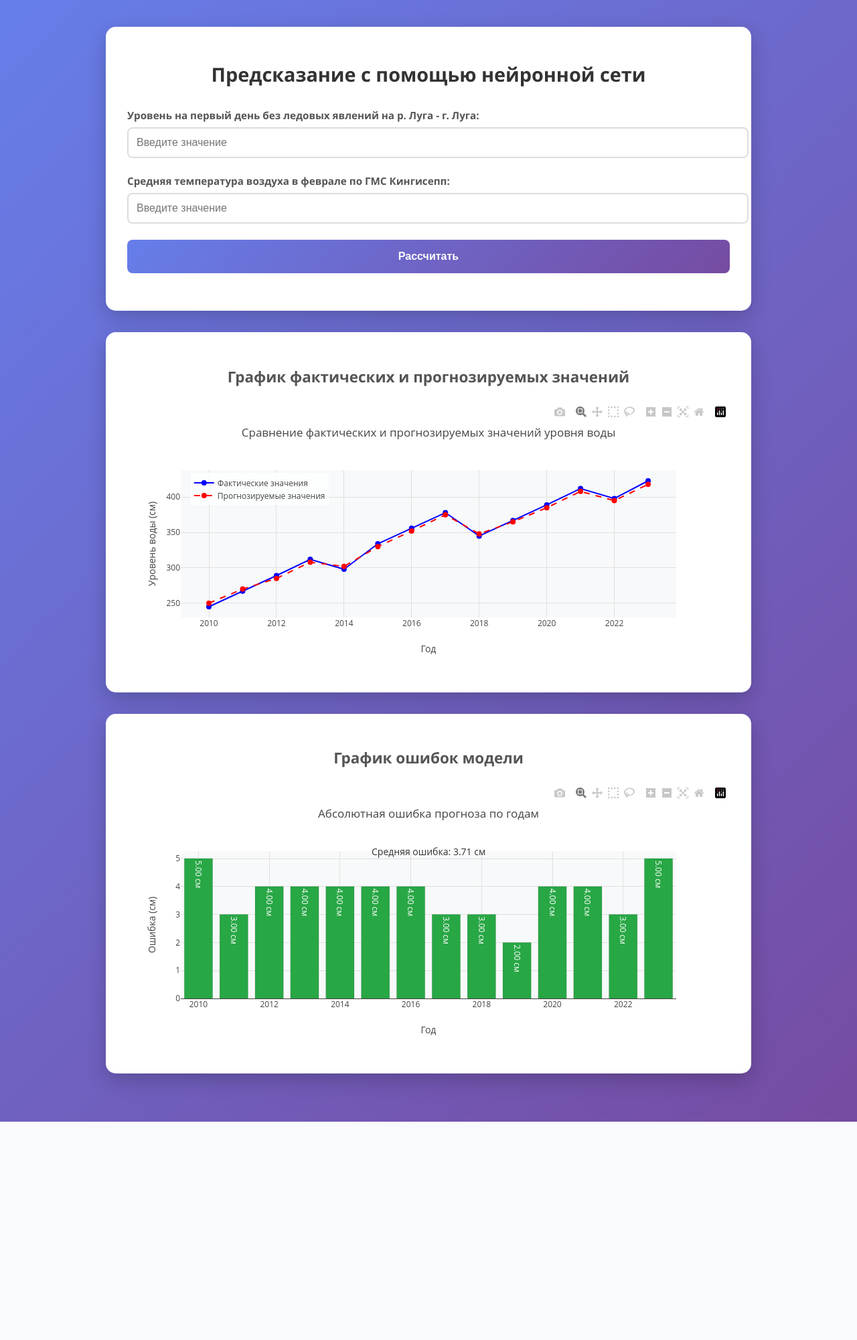
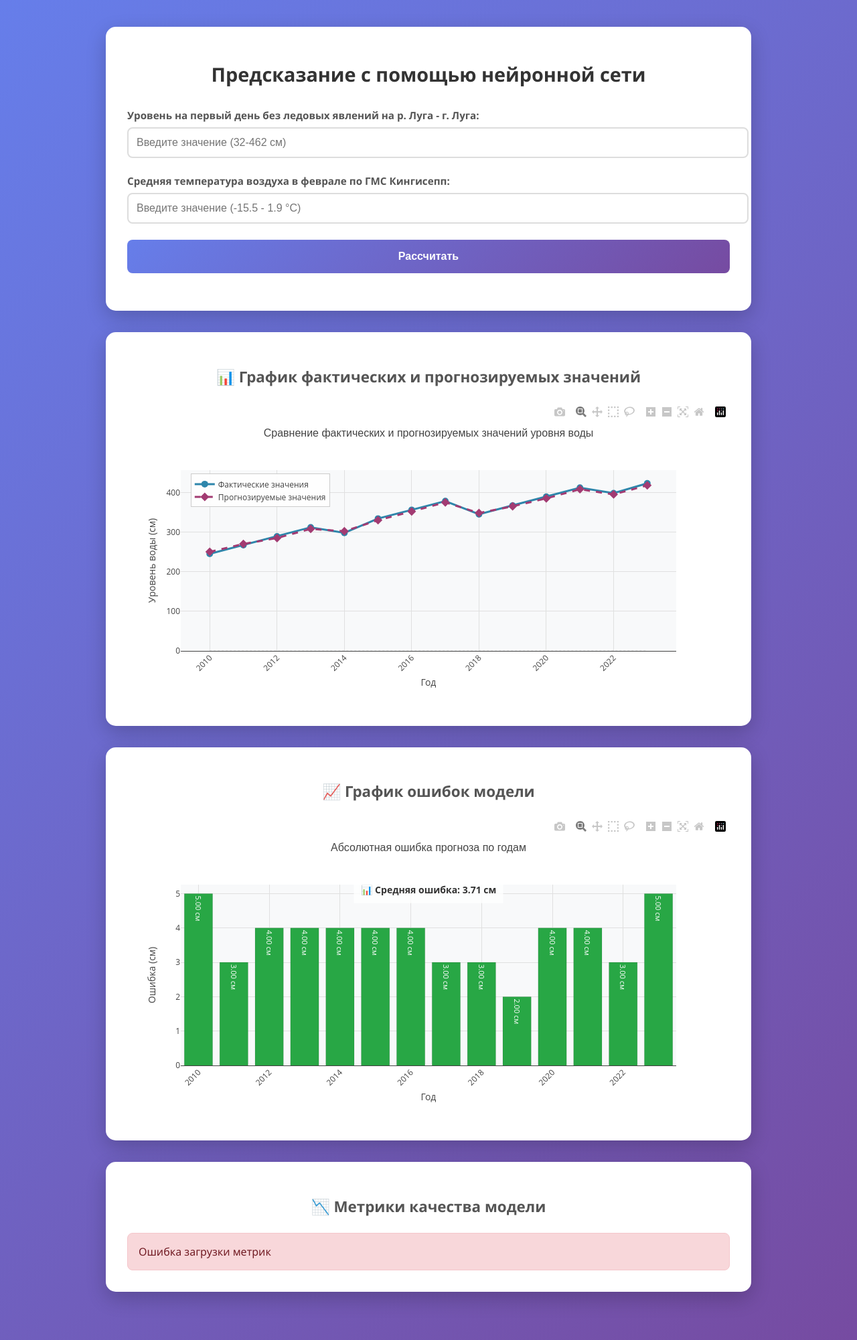
Before and after one commit to 25M11-nz/Luga_prognoz, a Flask app: page / in a window 1280 px wide. Shown: the whole page at 67% size. Before the commit the page ends 1675 px from the top, so only its background shows below. Run offline with Flask 3, Linux system fonts and the light colour scheme; some libraries are stand-ins or nearby versions.

Commit message:
Update index.html

```diff
--- a/templates/index.html
+++ b/templates/index.html
@@ -15,13 +15,13 @@
             <div class="input-group">
                 <label for="var2">Уровень на первый день без ледовых явлений на р. Луга - г. Луга:</label>
                 <input type="number" id="var2" name="var2" step="any" required
-                       placeholder="Введите значение">
+                       placeholder="Введите значение (32-462 см)">
             </div>
 
             <div class="input-group">
                 <label for="var3">Средняя температура воздуха в феврале по ГМС Кингисепп:</label>
                 <input type="number" id="var3" name="var3" step="any" required
-                       placeholder="Введите значение">
+                       placeholder="Введите значение (-15.5 - 1.9 °C)">
             </div>
 
             <button type="submit">Рассчитать</button>
@@ -34,23 +34,46 @@
 
     <!-- Контейнеры для графиков -->
     <div class="container" style="margin-top: 2rem;">
-        <h2>График фактических и прогнозируемых значений</h2>
-        <div id="comparisonChart" style="height: 400px;"></div>
+        <h2>📊 График фактических и прогнозируемых значений</h2>
+        <div id="comparisonChart" style="height: 450px;"></div>
     </div>
 
     <div class="container" style="margin-top: 2rem;">
-        <h2>График ошибок модели</h2>
-        <div id="errorChart" style="height: 400px;"></div>
+        <h2>📈 График ошибок модели</h2>
+        <div id="errorChart" style="height: 450px;"></div>
+    </div>
+
+    <div class="container" style="margin-top: 2rem;">
+        <h2>📉 Метрики качества модели</h2>
+        <div id="metrics" class="metrics-container">
+            <div class="loading">Загрузка метрик...</div>
+        </div>
     </div>
 
     <script>
-        // Данные для графиков (фактические и прогнозируемые значения)
-        const historicalData = {
+        // Загрузка исторических данных
+        let historicalData = null;
+
+        async function loadHistoricalData() {
+            try {
+                const response = await fetch('/api/historical_data');
+                historicalData = await response.json();
+                createCharts();
+                loadMetrics();
+            } catch (error) {
+                console.error('Ошибка загрузки данных:', error);
+                // Демо-данные на случай ошибки
+                historicalData = {
                     years: [2010, 2011, 2012, 2013, 2014, 2015, 2016, 2017, 2018, 2019, 2020, 2021, 2022, 2023],
                     actual: [245, 267, 289, 312, 298, 334, 356, 378, 345, 367, 389, 412, 398, 423],
                     predicted: [250, 270, 285, 308, 302, 330, 352, 375, 348, 365, 385, 408, 395, 418]
                 };
+                createCharts();
+                loadMetrics();
+            }
+        }
 
+        function createCharts() {
             // Расчет ошибок
             const errors = historicalData.actual.map((actual, index) => {
                 return Math.abs(actual - historicalData.predicted[index]);
@@ -63,8 +86,11 @@
                 name: 'Фактические значения',
                 type: 'scatter',
                 mode: 'lines+markers',
-            line: { color: 'blue', width: 2 },
-            marker: { size: 8, color: 'blue' }
+                line: { color: '#2E86AB', width: 3 },
+                marker: { size: 10, color: '#2E86AB', symbol: 'circle' },
+                hovertemplate: '<b>Год: %{x}</b><br>' +
+                              '<span style="color:#2E86AB">Фактическое значение: %{y} см</span><br>' +
+                              '<extra></extra>'
             };
 
             const comparisonTrace2 = {
@@ -73,21 +99,49 @@
                 name: 'Прогнозируемые значения',
                 type: 'scatter',
                 mode: 'lines+markers',
-            line: { color: 'red', width: 2, dash: 'dash' },
-            marker: { size: 8, color: 'red' }
+                line: { color: '#A23B72', width: 3, dash: 'dash' },
+                marker: { size: 10, color: '#A23B72', symbol: 'diamond' },
+                hovertemplate: '<b>Год: %{x}</b><br>' +
+                              '<span style="color:#A23B72">Прогнозируемое значение: %{y} см</span><br>' +
+                              '<extra></extra>'
             };
 
             const comparisonLayout = {
-            title: 'Сравнение фактических и прогнозируемых значений уровня воды',
-            xaxis: { title: 'Год', gridcolor: '#e0e0e0' },
-            yaxis: { title: 'Уровень воды (см)', gridcolor: '#e0e0e0' },
+                title: {
+                    text: 'Сравнение фактических и прогнозируемых значений уровня воды',
+                    font: { size: 16, family: 'Arial, sans-serif' }
+                },
+                xaxis: {
+                    title: 'Год',
+                    gridcolor: '#e0e0e0',
+                    tickangle: -45
+                },
+                yaxis: {
+                    title: 'Уровень воды (см)',
+                    gridcolor: '#e0e0e0',
+                    rangemode: 'nonnegative'
+                },
                 hovermode: 'closest',
                 plot_bgcolor: '#f8f9fa',
                 paper_bgcolor: 'white',
-            legend: { x: 0.02, y: 0.98, bgcolor: 'rgba(255,255,255,0.8)' }
+                legend: {
+                    x: 0.02,
+                    y: 0.98,
+                    bgcolor: 'rgba(255,255,255,0.9)',
+                    bordercolor: '#ccc',
+                    borderwidth: 1
+                },
+                shapes: [{
+                    type: 'line',
+                    x0: historicalData.years[0],
+                    x1: historicalData.years[historicalData.years.length - 1],
+                    y0: 0,
+                    y1: 0,
+                    line: { color: '#ccc', width: 1, dash: 'dot' }
+                }]
             };
 
-        Plotly.newPlot('comparisonChart', [comparisonTrace1, comparisonTrace2], comparisonLayout);
+            Plotly.newPlot('comparisonChart', [comparisonTrace1, comparisonTrace2], comparisonLayout, {responsive: true});
 
             // График 2: Ошибки модели
             const errorTrace = {
@@ -96,17 +150,34 @@
                 name: 'Абсолютная ошибка',
                 type: 'bar',
                 marker: {
-                color: errors.map(err => err > 10 ? '#dc3545' : '#28a745'),
+                    color: errors.map(err => err > 15 ? '#dc3545' : (err > 8 ? '#ffc107' : '#28a745')),
                     line: { color: 'rgba(0,0,0,0.1)', width: 1 }
                 },
                 text: errors.map(err => err.toFixed(2) + ' см'),
-            textposition: 'auto'
+                textposition: 'auto',
+                textfont: { size: 11 },
+                hovertemplate: '<b>Год: %{x}</b><br>' +
+                              '<span style="color:#dc3545">Ошибка: %{y:.2f} см</span><br>' +
+                              '<extra></extra>'
             };
 
+            const avgError = (errors.reduce((a,b) => a+b, 0) / errors.length).toFixed(2);
+
             const errorLayout = {
-            title: 'Абсолютная ошибка прогноза по годам',
-            xaxis: { title: 'Год', gridcolor: '#e0e0e0' },
-            yaxis: { title: 'Ошибка (см)', gridcolor: '#e0e0e0' },
+                title: {
+                    text: 'Абсолютная ошибка прогноза по годам',
+                    font: { size: 16, family: 'Arial, sans-serif' }
+                },
+                xaxis: {
+                    title: 'Год',
+                    gridcolor: '#e0e0e0',
+                    tickangle: -45
+                },
+                yaxis: {
+                    title: 'Ошибка (см)',
+                    gridcolor: '#e0e0e0',
+                    rangemode: 'nonnegative'
+                },
                 hovermode: 'closest',
                 plot_bgcolor: '#f8f9fa',
                 paper_bgcolor: 'white',
@@ -116,21 +187,68 @@
                     y: 1.05,
                     xref: 'paper',
                     yref: 'paper',
-                text: 'Средняя ошибка: ' + (errors.reduce((a,b) => a+b, 0) / errors.length).toFixed(2) + ' см',
+                    text: `<b>📊 Средняя ошибка: ${avgError} см</b>`,
                     showarrow: false,
-                font: { size: 14, color: '#333' }
+                    font: { size: 14, color: '#333' },
+                    bgcolor: 'rgba(255,255,255,0.8)',
+                    borderpad: 10
                 }]
             };
 
-        Plotly.newPlot('errorChart', [errorTrace], errorLayout);
+            Plotly.newPlot('errorChart', [errorTrace], errorLayout, {responsive: true});
+        }
 
-        // Обновление графиков при новом прогнозе
+        async function loadMetrics() {
+            try {
+                const response = await fetch('/api/model_metrics');
+                const metrics = await response.json();
+
+                const metricsHTML = `
+                    <div class="metrics-grid">
+                        <div class="metric-card">
+                            <div class="metric-title">Средняя абсолютная ошибка (MAE)</div>
+                            <div class="metric-value">${metrics.mae.toFixed(2)} <span class="metric-unit">см</span></div>
+                        </div>
+                        <div class="metric-card">
+                            <div class="metric-title">Среднеквадратичная ошибка (MSE)</div>
+                            <div class="metric-value">${metrics.mse.toFixed(2)} <span class="metric-unit">см²</span></div>
+                        </div>
+                        <div class="metric-card">
+                            <div class="metric-title">Корень из MSE (RMSE)</div>
+                            <div class="metric-value">${metrics.rmse.toFixed(2)} <span class="metric-unit">см</span></div>
+                        </div>
+                        <div class="metric-card">
+                            <div class="metric-title">Максимальная ошибка</div>
+                            <div class="metric-value">${metrics.max_error.toFixed(2)} <span class="metric-unit">см</span></div>
+                        </div>
+                        <div class="metric-card">
+                            <div class="metric-title">Минимальная ошибка</div>
+                            <div class="metric-value">${metrics.min_error.toFixed(2)} <span class="metric-unit">см</span></div>
+                        </div>
+                        <div class="metric-card">
+                            <div class="metric-title">Точность модели</div>
+                            <div class="metric-value">${metrics.accuracy.toFixed(2)} <span class="metric-unit">%</span></div>
+                        </div>
+                    </div>
+                `;
+
+                document.getElementById('metrics').innerHTML = metricsHTML;
+            } catch (error) {
+                document.getElementById('metrics').innerHTML = '<div class="error">Ошибка загрузки метрик</div>';
+            }
+        }
+
+        // Отправка формы
         document.getElementById('predictionForm').addEventListener('submit', async function(e) {
             e.preventDefault();
 
             const formData = new FormData(this);
             const var2 = parseFloat(formData.get('var2'));
             const var3 = parseFloat(formData.get('var3'));
+
+            // Показываем индикатор загрузки
+            const resultDiv = document.getElementById('result');
+            resultDiv.innerHTML = '<div class="loading">Расчет...</div>';
 
             try {
                 const response = await fetch('/predict', {
@@ -139,49 +257,35 @@
                 });
 
                 const result = await response.json();
-                const resultDiv = document.getElementById('result');
 
                 if (result.success) {
                     const prediction = parseFloat(result.prediction);
 
                     resultDiv.innerHTML = `
                         <div class="success">
-                            <h3>Результат расчёта:</h3>
-                            <p><strong>Предсказанное значение максимального уровня воды на р. Луга - г. Луга:</strong> ${result.prediction} см</p>
+                            <h3>✅ Результат расчёта:</h3>
+                            <p><strong>Предсказанное значение максимального уровня воды:</strong></p>
+                            <p class="prediction-value">${result.prediction} <span class="unit">см</span></p>
+                            <div class="prediction-info">
+                                <small>При входных данных:</small><br>
+                                <small>• Уровень на первый день: ${var2} см</small><br>
+                                <small>• Средняя температура февраля: ${var3} °C</small>
+                            </div>
                         </div>`;
 
-                    // Добавляем новую точку на графики
-                    const currentYear = new Date().getFullYear();
-
-                    // Обновляем график сравнения
-                    Plotly.extendTraces('comparisonChart', {
-                        x: [[currentYear]],
-                        y: [[prediction]]
-                    }, [1]); // Индекс 1 - прогнозируемые значения
-
-                    // Добавляем новую ошибку (для демонстрации используем случайное фактическое значение)
-                    // В реальном приложении здесь должно быть фактическое значение
-                    const estimatedError = Math.abs(prediction - (prediction * (0.95 + Math.random() * 0.1)));
-
-                    Plotly.extendTraces('errorChart', {
-                        x: [[currentYear]],
-                        y: [[estimatedError]]
-                    }, [0]);
-
-                    // Показываем уведомление
-                    showNotification('Новый прогноз добавлен на график!', 'success');
+                    showNotification('✅ Прогноз успешно рассчитан!', 'success');
                 } else {
                     resultDiv.innerHTML = `
                         <div class="error">
-                            <h3>Ошибка:</h3>
+                            <h3>❌ Ошибка:</h3>
                             <p>${result.error}</p>
                         </div>`;
                     showNotification(result.error, 'error');
                 }
             } catch (error) {
-                document.getElementById('result').innerHTML = `
+                resultDiv.innerHTML = `
                     <div class="error">
-                        <h3>Ошибка соединения:</h3>
+                        <h3>❌ Ошибка соединения:</h3>
                         <p>Не удалось подключиться к серверу</p>
                     </div>`;
                 showNotification('Ошибка соединения с сервером', 'error');
@@ -192,58 +296,20 @@
             const notification = document.createElement('div');
             notification.className = `notification ${type}`;
             notification.innerHTML = message;
-            notification.style.position = 'fixed';
-            notification.style.top = '20px';
-            notification.style.right = '20px';
-            notification.style.padding = '15px 20px';
-            notification.style.borderRadius = '8px';
-            notification.style.zIndex = '1000';
-            notification.style.animation = 'slideIn 0.3s ease-out';
-
-            if (type === 'success') {
-                notification.style.backgroundColor = '#d4edda';
-                notification.style.color = '#155724';
-                notification.style.border = '1px solid #c3e6cb';
-            } else {
-                notification.style.backgroundColor = '#f8d7da';
-                notification.style.color = '#721c24';
-                notification.style.border = '1px solid #f5c6cb';
-            }
-
             document.body.appendChild(notification);
 
             setTimeout(() => {
-                notification.style.animation = 'slideOut 0.3s ease-out';
+                notification.classList.add('show');
+            }, 100);
+
+            setTimeout(() => {
+                notification.classList.remove('show');
                 setTimeout(() => notification.remove(), 300);
             }, 3000);
         }
 
-        // Добавляем CSS анимации для уведомлений
-        const style = document.createElement('style');
-        style.textContent = `
-            @keyframes slideIn {
-                from {
-                    transform: translateX(100%);
-                    opacity: 0;
-                }
-                to {
-                    transform: translateX(0);
-                    opacity: 1;
-                }
-            }
-
-            @keyframes slideOut {
-                from {
-                    transform: translateX(0);
-                    opacity: 1;
-                }
-                to {
-                    transform: translateX(100%);
-                    opacity: 0;
-                }
-            }
-        `;
-        document.head.appendChild(style);
+        // Загрузка данных при загрузке страницы
+        loadHistoricalData();
     </script>
 </body>
 </html>
```
Lines whose indentation alone changed are shown as unchanged.
